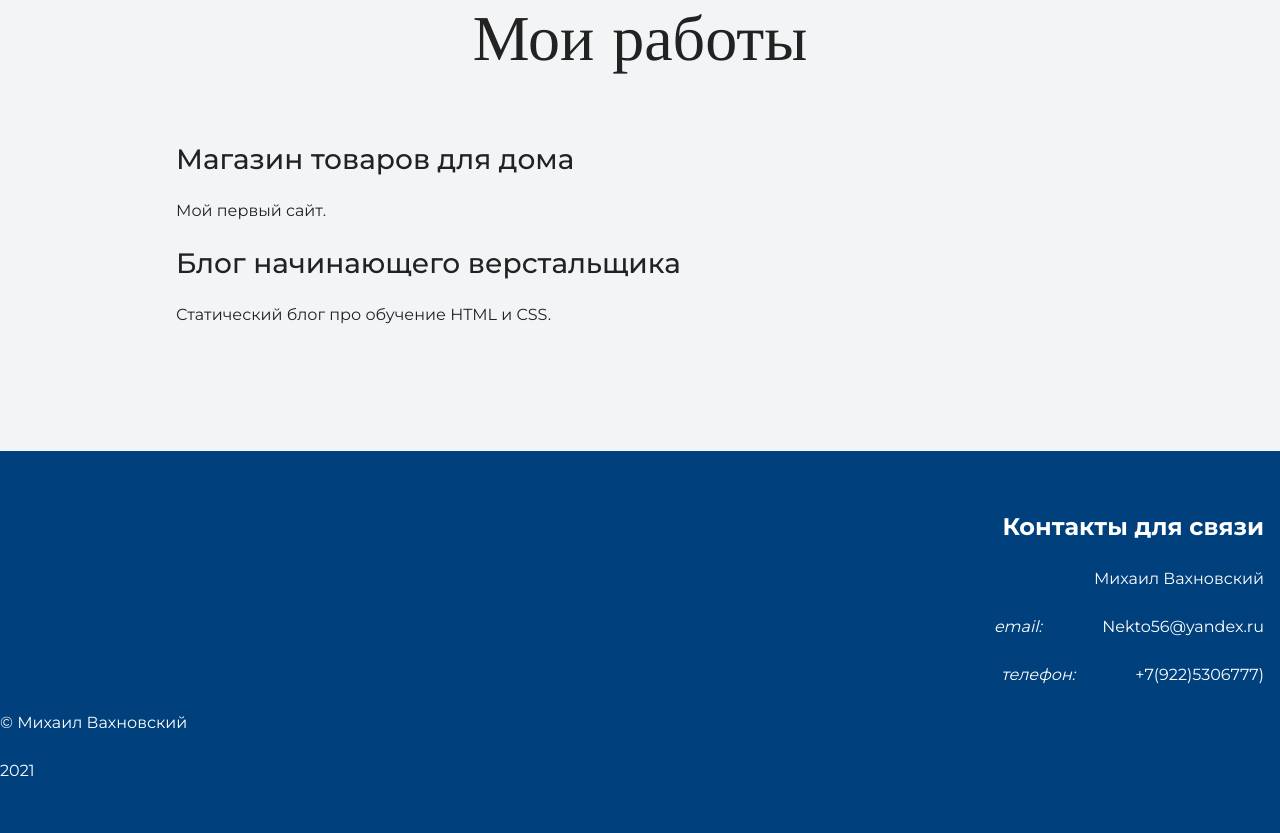
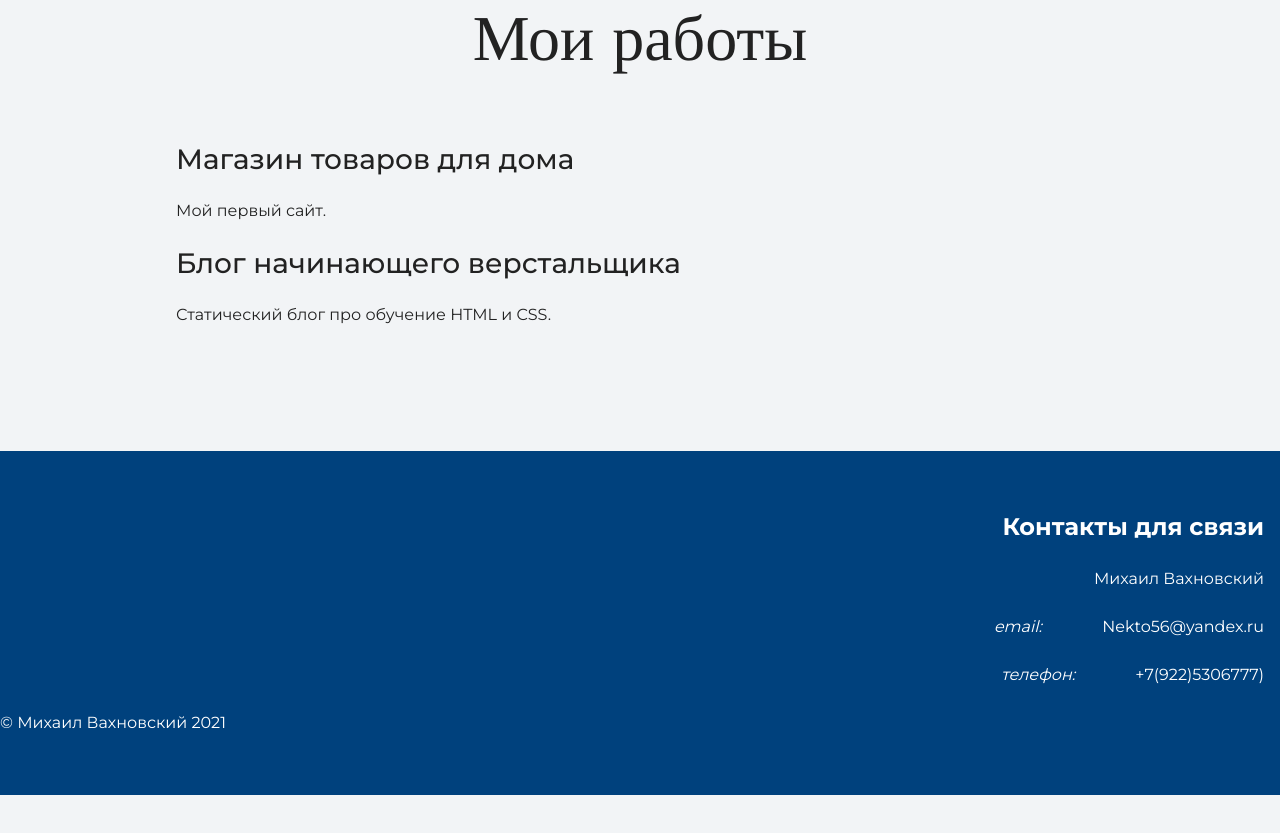
Before and after one commit to MikhailVakhnovskiy/mi-site, a plain HTML site: page index.html in a window 1280 px wide. Shown: the part 1705-2538 px from the top of the page. After the commit the page ends 2500 px from the top, so only its background shows below. Drawn offline with nearby package versions, Linux system fonts and the light colour scheme.

Commit message:
меняем текст на главной странице

```diff
--- a/index.html
+++ b/index.html
@@ -56,8 +56,7 @@
           <p><i>телефон:</i> <a href="tel:+7(922)5306777)">+7(922)5306777)</a></p>
         </section>
       <section>
-        <p>© Михаил Вахновский </p>
-        <p>2021</p>
+        <p>© Михаил Вахновский 2021</p>
       </section>
     </footer>
   </body>
```
